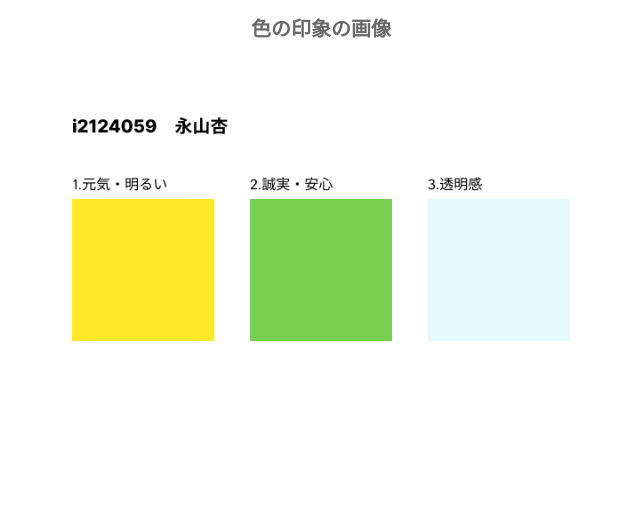
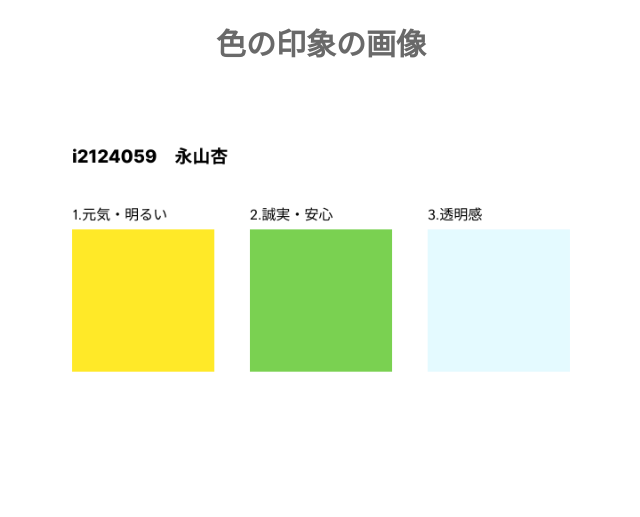
Before and after one commit to i2124059/vol4, a plain HTML site: page index.html in a window 1280 px wide. Shown: the whole page, without its empty margins (319-959 px from the left). Drawn offline with Linux system fonts and the light colour scheme.

Commit message:
Update style.css

```diff
--- a/style.css
+++ b/style.css
@@ -1,4 +1,4 @@
 
-.large{ font-size: 20px; text-align: center; color: #696969;
+.large{ font-size: 30px; text-align: center; color: #696969;
     font-family: 'M PLUS Rounded 1c', sans-serif;}
 img { max-width: 640px; margin: auto; display: block;}
```
